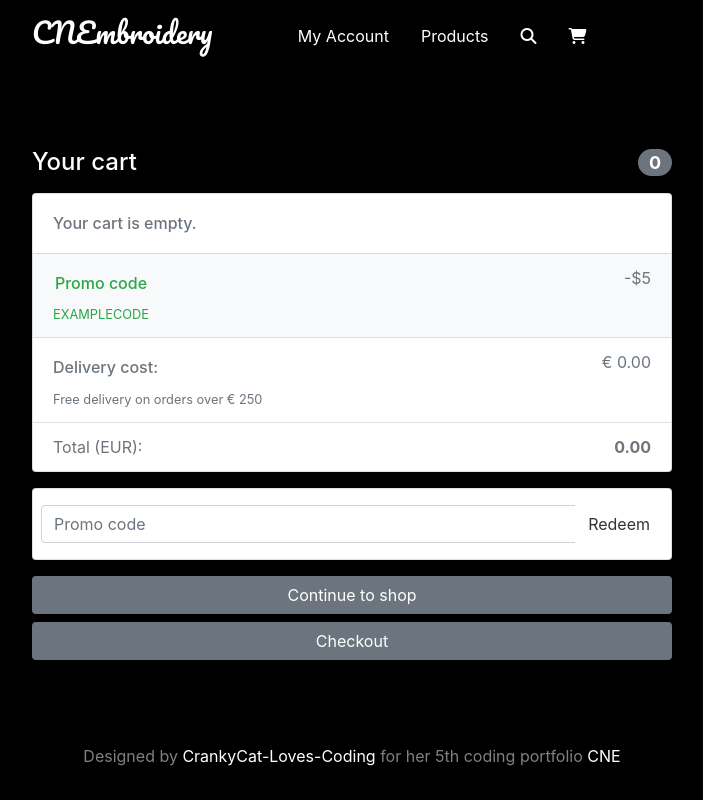
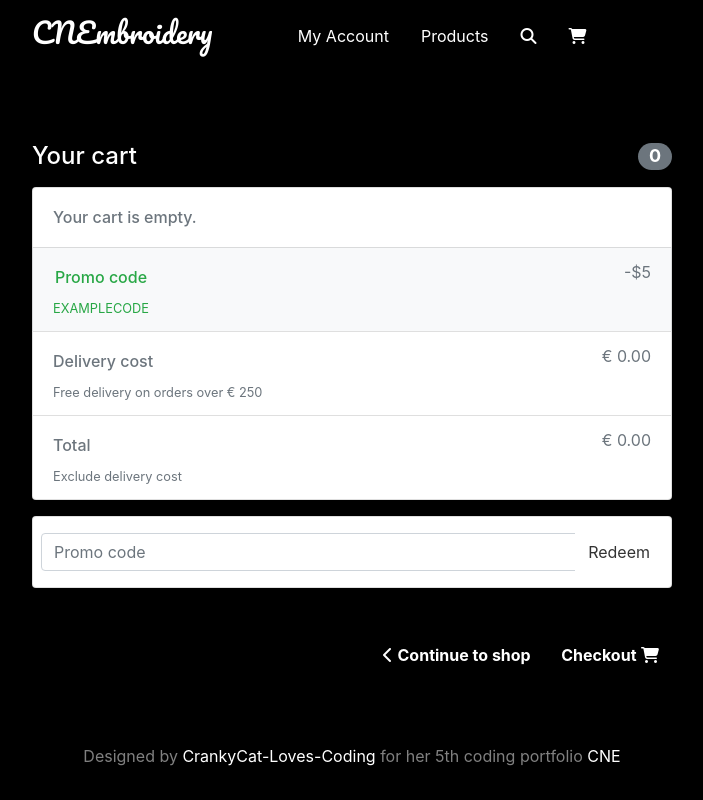
Before and after one commit to Code-Institute-Submissions/CrankyCat-Loves-Coding-CN-Embroidery_DecResub, a Django app: page /bag/ in a window 1280 px wide. Shown: the whole page, without its empty margins (288-991 px from the left). Run offline with Django 3.2, Linux system fonts and the light colour scheme; some libraries are stand-ins or nearby versions.

Commit message:
adjust bag page layout

```diff
--- a/bag/templates/bag/bag.html
+++ b/bag/templates/bag/bag.html
@@ -1,6 +1,7 @@
 <!-- shopping page for the site -->
 {% extends "base.html" %}
 {% load static %}
+{% load bag_tools %}
 
 {% block content %}
 <body class="text-center">
@@ -18,7 +19,7 @@
                 </h4>
 
                 <ul class="list-group mb-3">
-                    <!-- bag items -->
+                    <!-- bag items start-->
                     {% if bag_items %}
                         <!-- bag with items -->
                         <li class="table-light d-flex justify-content-between lh-condensed">
@@ -36,9 +37,9 @@
                             </div>
                         </li>
                     {% endif %}
-                    <!-- bag items -->
+                    <!-- bag items end -->
 
-                    <!-- promo code -->
+                    <!-- promo code start -->
                     <li class="list-group-item d-flex justify-content-between bg-light">
                         <div class="text-success">
                             <h6 class="my-2">Promo code</h6>
@@ -46,26 +47,32 @@
                         </div>
                         <span class="text-secondary">-$5</span>
                     </li>
-                    <!-- promo code -->
+                    <!-- promo code end -->
 
-                    <!-- delivery cost -->
+                    <!-- delivery cost start -->
                     <li class="list-group-item d-flex justify-content-between lh-condensed">
                         <div>
-                            <h6 class="my-2 text-secondary text-left">Delivery cost:</h6>
+                            <h6 class="my-2 text-secondary text-left">Delivery cost</h6>
                             <small class="text-muted">
                                 Free delivery on orders over € {{ free_delivery_threshold }}
                             </small>
                         </div>
                         <span class="text-muted">€ {{ delivery|floatformat:2 }}</span>
                     </li>
-                    <!-- delivery cost -->
+                    <!-- delivery cost end -->
 
-                    <!-- cart total -->
+                    <!-- cart total start -->
                     <li class="list-group-item d-flex justify-content-between">
-                        <span class="text-secondary">Total (EUR):</span>
-                        <strong class="text-secondary">{{ total|floatformat:2 }}</strong>
+
+                        <div>
+                            <h6 class="my-2 text-secondary text-left">Total</h6>
+                            <small class="text-muted">
+                                Exclude delivery cost
+                            </small>
+                        </div>
+                        <span class="text-muted">€ {{ total|floatformat:2 }}</span>
                     </li>
-                    <!-- cart total -->
+                    <!-- cart total end -->
 
                 </ul>
 
@@ -78,22 +85,19 @@
                     </div>
                 </form>
 
-                <div class="my-3">
-
-                    <a
-                        class="btn badge-secondary btn-block"
-                        href="{% url 'products' %}"
-                    >
-                        Continue to shop
+                <div class="submit-button text-right mt-5 mb-2">
+                    <a href="{% url 'products' %}" class="btn btn-outline-black rounded-0 text-white">
+                        <span class="icon">
+                            <i class="fas fa-chevron-left"></i>
+                        </span>
+                        <span class="font-weight-bold">Continue to shop</span>
                     </a>
-
-                    <a
-                        class="btn badge-secondary btn-block"
-                        href="{% url 'checkout' %}"
-                    >
-                        Checkout
+                    <a href="{% url 'checkout' %}"  class="btn btn-black rounded-0 text-white">
+                        <span class="font-weight-bold">Checkout</span>
+                        <span class="icon">
+                            <i class="fa-solid fa-cart-shopping"></i>
+                        </span>
                     </a>
-
                 </div>
             </div>
             <!-- bag items and promotion code -->
--- a/bag/templates/bag/bag_items.html
+++ b/bag/templates/bag/bag_items.html
@@ -39,7 +39,7 @@
         <td>
           <button
             type="button"
-            class="btn btn-link text-secondary mt-3 qty-edit"
+            class="btn btn-link text-secondary mt-3 qty-edit text-info"
             data-toggle="modal"
             data-target="#id_qty_{{ item.item_id }}"
           >
--- a/checkout/static/checkout/js/stripe_elements.js
+++ b/checkout/static/checkout/js/stripe_elements.js
@@ -108,7 +108,7 @@ form.addEventListener('submit', function(ev) {
                 $('#submit-button').attr('disabled', false);
             } else {
                 if (result.paymentIntent.status === 'succeeded') {
-                    // form.submit();
+                    form.submit();
                 }
             }
 
--- a/products/templates/products/products.html
+++ b/products/templates/products/products.html
@@ -45,7 +45,7 @@
                         >Details</a>
                       </button>
 
-                      {% include 'products/add_item.html' %}
+                      <button type="button" class="btn btn-sm btn-outline-secondary">Add to Cart</button>
                     </div>
                   </div>
                 </div>
```
Also changed, not shown: products/templates/products/add_item.html (+1 -8 lines), bag/templates/bag/test.html (added).
